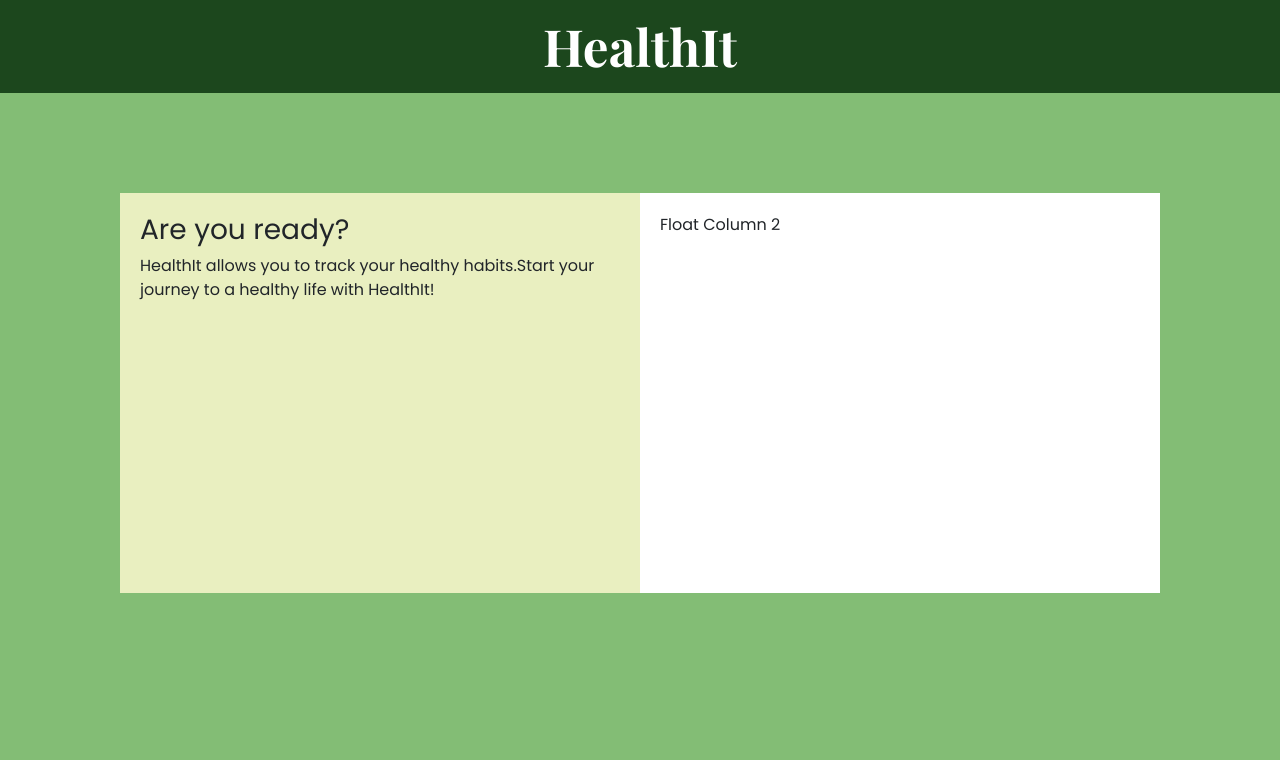
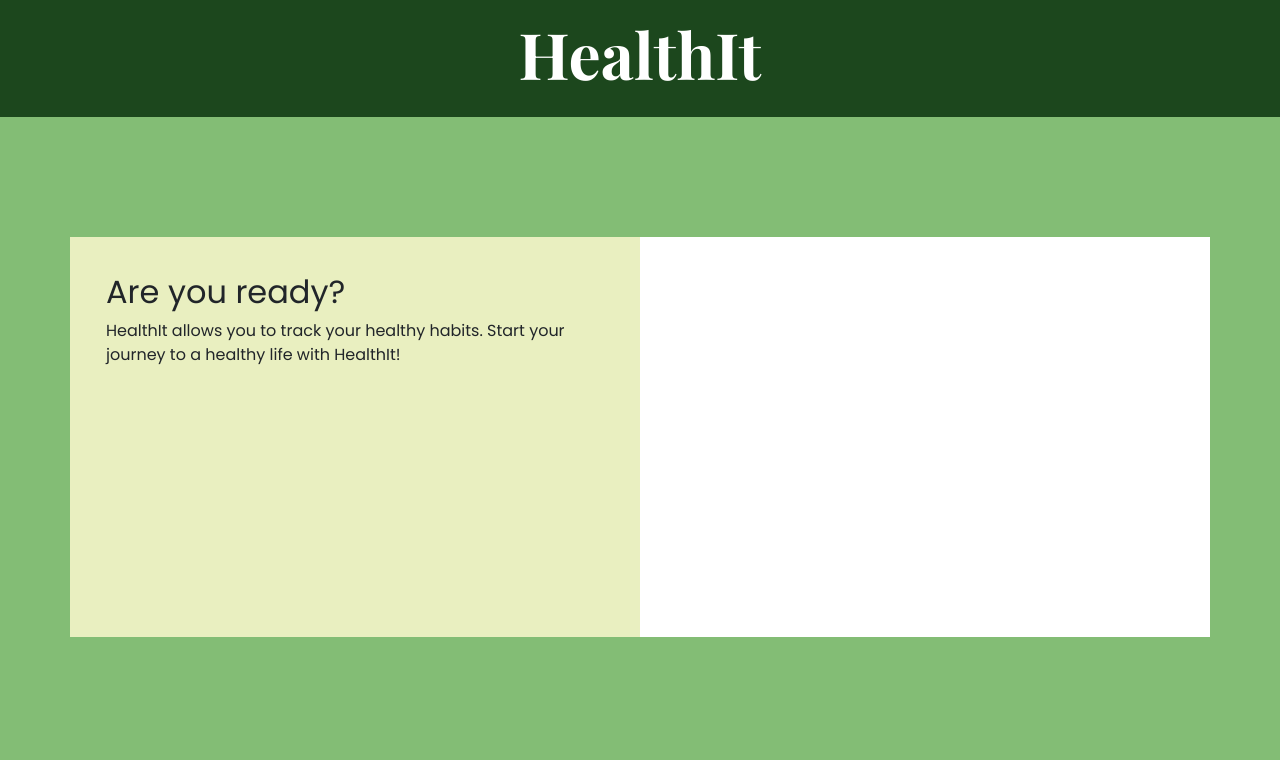
Before and after one commit to PrishalM/HealthIt, a plain HTML site: page client/index.html in a window 1280 px wide. Drawn offline with nearby package versions, Linux system fonts and the light colour scheme.

Commit message:
Refactored code in index.html and style.css, added the create account column and added comments for Doreen

```diff
--- a/client/index.html
+++ b/client/index.html
@@ -1,44 +1,72 @@
 <!DOCTYPE html>
 <html lang="en">
-
-<head>
-    <meta charset="UTF-8">
-    <meta http-equiv="X-UA-Compatible" content="IE=edge">
-    <meta name="viewport" content="width=device-width, initial-scale=1.0">
+  <head>
+    <meta charset="UTF-8" />
+    <meta http-equiv="X-UA-Compatible" content="IE=edge" />
+    <meta name="viewport" content="width=device-width, initial-scale=1.0" />
 
     <!-- Bootstrap CSS -->
-    <link rel="stylesheet" href="https://cdn.jsdelivr.net/npm/bootstrap@5.1.3/dist/css/bootstrap.min.css"
-        integrity="sha384-1BmE4kWBq78iYhFldvKuhfTAU6auU8tT94WrHftjDbrCEXSU1oBoqyl2QvZ6jIW3" crossorigin="anonymous">
-    <link rel="stylesheet" href="style.css">
+    <link
+      rel="stylesheet"
+      href="https://cdn.jsdelivr.net/npm/bootstrap@5.1.3/dist/css/bootstrap.min.css"
+      integrity="sha384-1BmE4kWBq78iYhFldvKuhfTAU6auU8tT94WrHftjDbrCEXSU1oBoqyl2QvZ6jIW3"
+      crossorigin="anonymous"
+    />
+    <link rel="stylesheet" href="style.css" />
     <title>HealthIt</title>
-</head>
+  </head>
 
-<body>
-    <!-- Navigation with Logo -->
-    <nav class="nvbar">
-        <ul class="nav justify-content-center">
-            <li class="nav-item">
-                <a class="nav-link active" href="#">HealthIt</a>
-            </li>
-        </ul>
+  <!-- Note for Doreen -->
+  <!-- Hi Doreen,  -->
+  <!-- You can delete this after but here is what I have changed in this file:  -->
+  <!-- 1. Amended the class name for the nav bar from nvbar to navbar -->
+  <!-- 2. Amended the elements main to a div -->
+  <!-- 3. Added a footer so we can add our github names at the end  -->
+  <!-- 4. Cleaned up/refactored the navigation bar to use the least amount of code to to do the jon  -->
+  <!-- 5. Cleaned up/refactored some of the code for the homepage section. I have added three columns. Only the intro and sign in columns are visible but there is a class named hide which hides that column. So we can toggle between the sign in col and the create account col based on a the event listener on the link -->
+  <!-- 6. Added the basic details for the create account col (no styling at this point) -->
+  <!-- 7. added the main section into a medium container so it automatically pushes to the edges on mobile -->
+
+  <body class="homepage-body">
+    <!-- Navigation-->
+    <nav class="navbar justify-content-center">
+      <a class="nav-link" href="#"><h1>HealthIt</h1></a>
     </nav>
-
-    <main class="float-container">
-
+    <!-- Homepage section  -->
+    <div class="container-md p-0">
+      <div class="center-container">
         <!-- Intro Column -->
-        <div class="float-child col-6">
-            <h3>Are you ready?</h2>
-                <p>HealthIt allows you to track your healthy habits.Start your journey to a healthy life with HealthIt!
-                </p>
-                <img src="" alt="">
+        <div class="intro-col col-6">
+          <div class="p-3">
+            <h2>Are you ready?</h2>
+            <p>
+              HealthIt allows you to track your healthy habits. Start your
+              journey to a healthy life with HealthIt!
+            </p>
+            <img src="" alt="" />
+          </div>
         </div>
 
-        <!-- Login Column -->
-        <div class="float-child-two col-6">
-            <div class="blue">Float Column 2</div>
+        <!-- Sign in Column -->
+        <div class="sign-in-col col-6"></div>
+
+        <!-- Create account Column -->
+        <div class="create-account-col col-6 hide">
+          <div class="p-3">
+            <form>
+              <h2>Create Account</h2>
+              <label for="CAname">Name</label>
+              <input id="CAname" type="text" />
+              <label for="CAemail">Email</label>
+              <input id="CAemail" type="email" />
+              <label for="CApassword">Password</label>
+              <input id="CApassword" type="password" />
+              <button type="button" class="btn btn-primary">Submit</button>
+            </form>
+            <p>Already have an account?<a href="#">Sign in</a></p>
+          </div>
         </div>
-
-    </main>
-</body>
-
+      </div>
+    </div>
+  </body>
 </html>
--- a/client/style.css
+++ b/client/style.css
@@ -1,66 +1,92 @@
+/* Note for Doreen  */
+/* Hi Doreen,    */
+/* You can delete this after but here is what I have changed in this file:  */
+/* 1. Updated the colour names to more descriptive names and amended this for each style  */
+/* 2. You can't add a background color for the body element as it will then be the same for all pages. So I have removed it from the body element and have added a class to the body and added the color there */
+/* 3. Adjusted the names of the styles so they are more descriptive */
+/* 4. Added a class called hide for the show/hide col */
+
+/*******************************************************************************/
+/* Generic  */
+
 @import url("https://fonts.googleapis.com/css2?family=Poppins&display=swap");
 @import url("https://fonts.googleapis.com/css2?family=Playfair+Display:wght@700&display=swap");
 
 :root {
-  --dark-color: #4e944f;
-  --med-color: #83bd75;
-  --light-color: #e9efc0;
-  --white-color: #ffffff;
-  --text-color: #1c471d;
+  --darkest-green: #1c471d;
+  --green: #4e944f;
+  --light-green: #83bd75;
+  --green-yellow: #e9efc0;
+  --white: #ffffff;
 }
 
 body {
   font-family: "Poppins", sans-serif;
-  background-color: var(--med-color);
 }
 
-.nvbar {
-  background-color: var(--text-color);
+.navbar {
+  background-color: var(--darkest-green);
   position: sticky;
+  position: -webkit-sticky;
+  top: 0;
 }
 
-.nvbar a {
-  color: var(--white-color);
+.navbar h1 {
+  color: var(--white);
   font-family: "Playfair Display", serif;
-  font-size: 4vw;
+  font-size: 64px;
 }
 
-.nvbar a:hover {
-  color: var(--white-color);
+.navbar h1:hover {
+  color: var(--green);
 }
 
-.container-one {
-  background-color: var(--light-color);
-  margin: 50px auto;
-  margin-top: 150px;
-  height: 500px;
-  max-width: 500px;
+.hide {
+  display: none;
 }
 
-.container-two {
-  background-color: var(--white-color);
-  margin: 50px auto;
-  margin-top: 150px;
-  height: 500px;
-  max-width: 500px;
+/*******************************************************************************/
+/* Home page  */
+
+.homepage-body {
+  background-color: var(--light-green);
 }
 
-.float-container {
-  margin: auto;
-  padding-top: 100px;
+.center-container {
+  padding-top: 15vh;
+  padding-bottom: 15vh;
   display: flex;
-  flex-direction: row;
-  width: 130vh;
 }
 
-.float-child {
-  background-color: var(--light-color);
+.intro-col {
+  background-color: var(--green-yellow);
   height: 400px;
   padding: 20px;
 }
 
-.float-child-two {
-  background-color: var(--white-color);
+.sign-in-col {
+  background-color: var(--white);
   height: 400px;
   padding: 20px;
 }
+
+.create-account-col {
+  background-color: var(--white);
+  height: 400px;
+  padding: 20px;
+}
+
+input,
+label,
+button {
+  display: block;
+}
+
+/*******************************************************************************/
+/* Dashboard page  */
+
+/*******************************************************************************/
+/* Create habit page  */
+
+/*******************************************************************************/
+/* Edit habit page   */
--- a/docker-compose.dev.yaml
+++ b/docker-compose.dev.yaml
@@ -10,7 +10,7 @@ services:
       - type: bind
         source: ./client
         target: /code
-    command: [ "http-server" ]
+    command: ["http-server"]
   api:
     container_name: healthit_dev_api
     ports:
```
